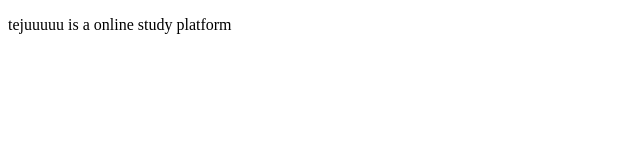
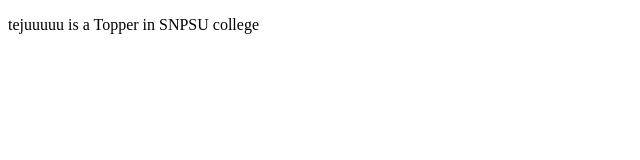
Before and after one commit to TejuD2003/tejuuuu, a plain HTML site: page index.html in a window 1280 px wide. Shown: the full height of the page, 0-640 px from the left. Drawn offline with Linux system fonts and the light colour scheme.

Commit message:
message bantu

```diff
--- a/index.html
+++ b/index.html
@@ -8,6 +8,6 @@
 </head>
 <body>
     <!--Contents of the webpage-->
-    <p>tejuuuuu is a online study platform</p>
+    <p>tejuuuuu is a Topper in SNPSU college</p>
 </body>
 </html>
```
